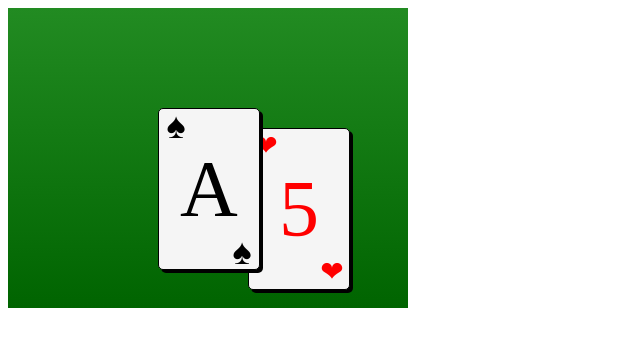
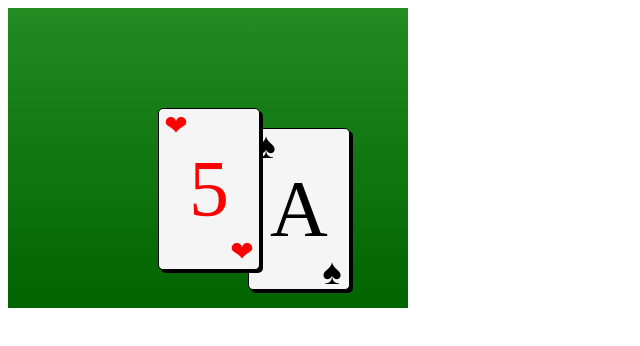
Before and after one commit to nitesh-kumar-15/inclass06-playing-cards, a plain HTML site: page index.html in a window 1280 px wide. Shown: the whole page, without its empty margins (0-640 px from the left). Drawn offline with Linux system fonts and the light colour scheme.

Commit message:
Update index.html

```diff
--- a/index.html
+++ b/index.html
@@ -6,13 +6,13 @@
 </head>
 <body>
    <div class="table">
-      <div class="card card-top card-black">A
+      <div class="card card-top card-red">5
+         <span class="heart top-left">&#10084;</span>
+         <span class="heart bottom-right">&#10084;</span>
+      </div>
+      <div class="card card-bottom card-black">A
          <span class="spade top-left">&#9824;</span>
          <span class="spade bottom-right">&#9824;</span>
-      </div>
-      <div class="card card-bottom card-red">5
-         <span class="heart top-left">&#10084;</span>
-         <span class="heart bottom-right">&#10084;</span>
       </div>
    </div>
 </body>
```
